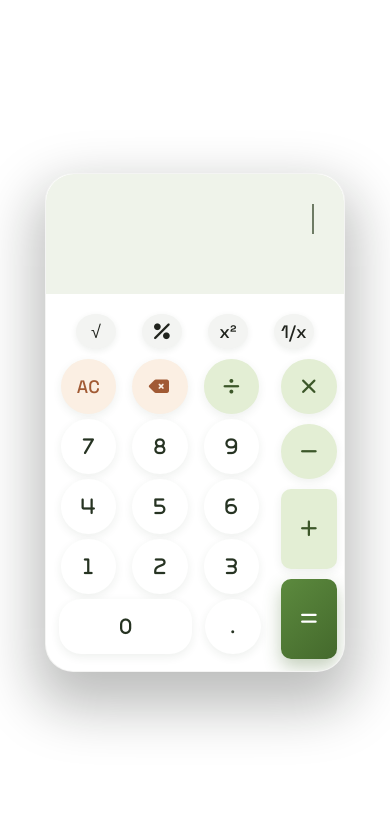
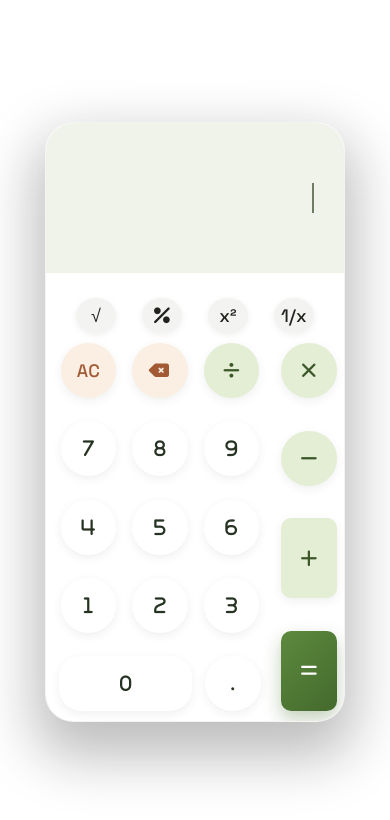
Before and after one commit to GhaZanfar377/JavaScript-Calculator, a plain HTML site: page index.html in a window 390 px wide. Drawn offline with Linux system fonts and the light colour scheme.

Commit message:
updated display height for mobile screen

```diff
--- a/style.css
+++ b/style.css
@@ -241,8 +241,27 @@ button{
 
     .calculator {
         width: 300px;
-        height: 499px;
-        transform: scale(min(calc(94vw / 300px), calc(94dvh / 499px)));
+        height: 600px;
+        transform: scale(min(calc(94vw / 300px), calc(94dvh / 600px)));
         transform-origin: center center;
     }
+
+    /* a little more room for the display */
+    .main-text-area {
+        height: 150px;
+    }
+
+    .math-button-container {
+        margin-top: 25px;
+    }
+
+    /* lower area takes the leftover height */
+    .lower-button-container {
+        height: 368px;
+    }
+
+    /* rows spread evenly, buttons stay the same size and shape */
+    .left-lower-button-container {
+        align-content: space-between;
+    }
 }
```
